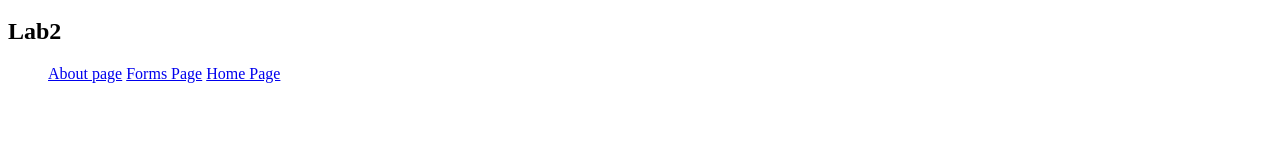
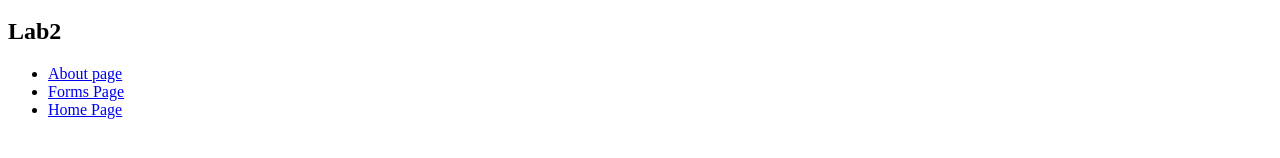
Before and after one commit to DestinyTri-C/ProgrammingLogic, a plain HTML site: page index.html in a window 1280 px wide. Shown: the part 598-756 px from the top of the page. Drawn offline with Linux system fonts and the light colour scheme.

Commit message:
List Change

```diff
--- a/index.html
+++ b/index.html
@@ -32,18 +32,14 @@
     <body>
         <h2>Lab2</h2>
         <ul>
-                            <tr>
-            <a href="lab2-about.html">About page</a>
-        </tr>
-
-
-        <tr>
+            <li><tr><a href="lab2-about.html">About page</a>
+        </tr></li>
+        <li><tr>
             <a href="lab2-forms.html">Forms Page</a>
-        </tr>
-
-
-        <tr><a href="lab2-home.html">Home Page</a>
-        </tr>
+        </tr></li>
+        <li><tr>
+            <a href="lab2-home.html">Home Page</a>
+        </tr></li>
         </ul>
 </body>
 </html>
```
